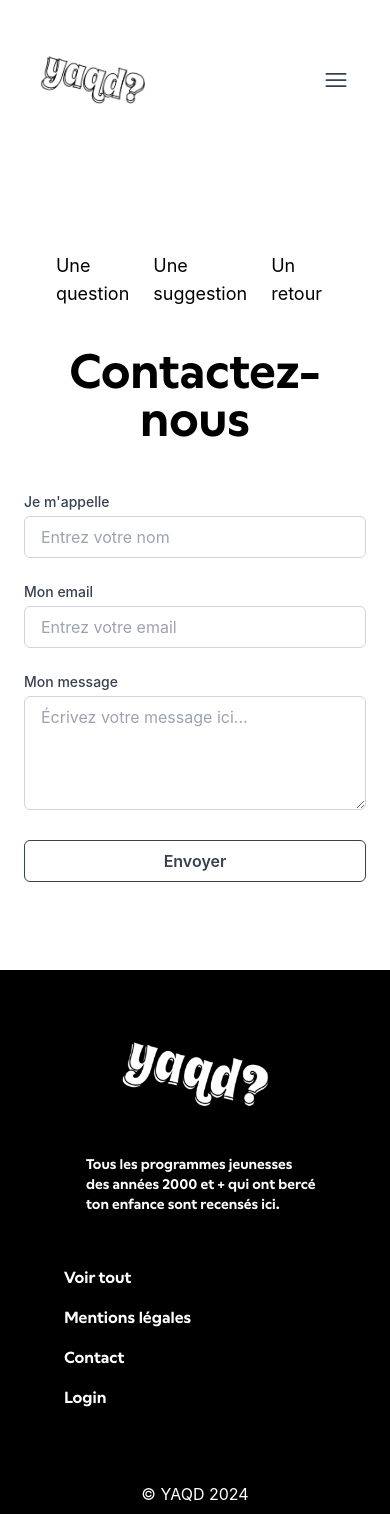
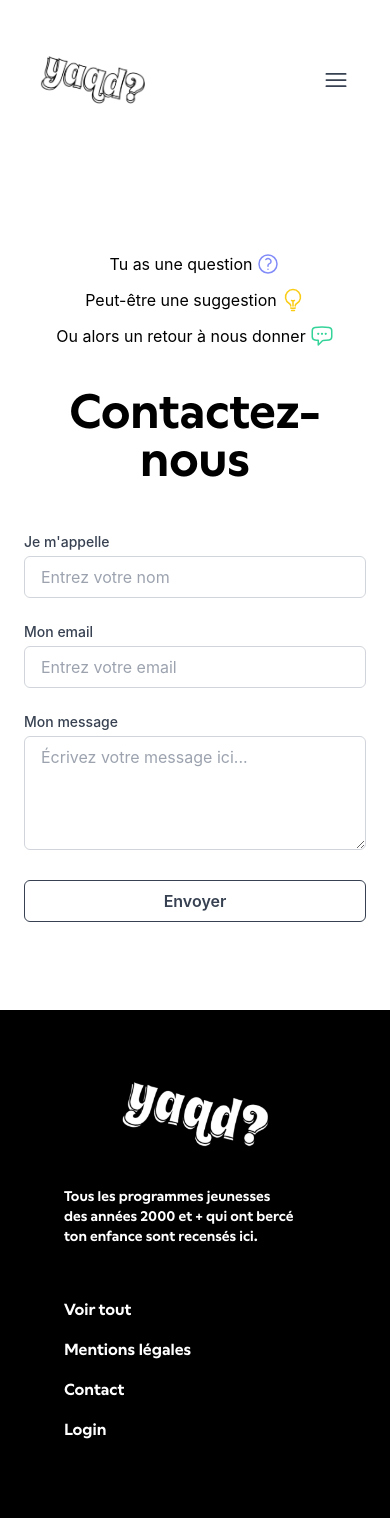
Before and after one commit to LauraKoNk/yaqd-front, a React (Create React App) app: page /contact in a window 390 px wide. Shown: the top 1518 px of the page. Built offline with nearby package versions, Linux system fonts and the light colour scheme; no server answers.

Commit message:
Responsive Contact + Footer modif

```diff
--- a/src/components/Contact.js
+++ b/src/components/Contact.js
@@ -2,21 +2,30 @@ const Contact = () => {
     return (
         <>
         {/* Phrase entête */}
-        <div className="mx-16 mt-28 flex justify-center gap-3 text-lg">
-                Une question <svg xmlns="http://www.w3.org/2000/svg" fill="none" viewBox="0 0 24 24" stroke-width="1.5" stroke="currentColor" class="size-6 text-indigo-400 transition-transform duration-300 ease-in-out hover:-translate-y-2">
+        <div className="text-base flex flex-col md:flex-row items-center md:items-baseline md:space-x-3 md:justify-center md:text-lg space-y-3 mt-28">
+                <div className="flex flex-row">
+                    Tu as une question
+                    <svg xmlns="http://www.w3.org/2000/svg" fill="none" viewBox="0 0 24 24" stroke-width="1.5" stroke="currentColor" class="size-6 ml-1 text-indigo-400 transition-transform duration-300 ease-in-out hover:-translate-y-2">
                         <path stroke-linecap="round" stroke-linejoin="round" d="M9.879 7.519c1.171-1.025 3.071-1.025 4.242 0 1.172 1.025 1.172 2.687 0 3.712-.203.179-.43.326-.67.442-.745.361-1.45.999-1.45 1.827v.75M21 12a9 9 0 1 1-18 0 9 9 0 0 1 18 0Zm-9 5.25h.008v.008H12v-.008Z" />
                     </svg>
-                Une suggestion <svg xmlns="http://www.w3.org/2000/svg" fill="none" viewBox="0 0 24 24" stroke-width="1.5" stroke="currentColor" class="size-6 text-yellow-400 transition-transform duration-300 ease-in-out hover:-translate-y-2">
+                </div>
+                <div className="flex flex-row">
+                    Peut-être une suggestion
+                    <svg xmlns="http://www.w3.org/2000/svg" fill="none" viewBox="0 0 24 24" stroke-width="1.5" stroke="currentColor" class="size-6 ml-1 text-yellow-400 transition-transform duration-300 ease-in-out hover:-translate-y-2">
                         <path stroke-linecap="round" stroke-linejoin="round" d="M12 18v-5.25m0 0a6.01 6.01 0 0 0 1.5-.189m-1.5.189a6.01 6.01 0 0 1-1.5-.189m3.75 7.478a12.06 12.06 0 0 1-4.5 0m3.75 2.383a14.406 14.406 0 0 1-3 0M14.25 18v-.192c0-.983.658-1.823 1.508-2.316a7.5 7.5 0 1 0-7.517 0c.85.493 1.509 1.333 1.509 2.316V18" />
                     </svg>
-                Un retour <svg xmlns="http://www.w3.org/2000/svg" fill="none" viewBox="0 0 24 24" stroke-width="1.5" stroke="currentColor" class="size-6 text-emerald-400 transition-transform duration-300 ease-in-out hover:-translate-y-2">
+                </div>
+                <div className="flex flex-row">
+                    Ou alors un retour à nous donner
+                    <svg xmlns="http://www.w3.org/2000/svg" fill="none" viewBox="0 0 24 24" stroke-width="1.5" stroke="currentColor" class="size-6 ml-1 text-emerald-400 transition-transform duration-300 ease-in-out hover:-translate-y-2">
                         <path stroke-linecap="round" stroke-linejoin="round" d="M8.625 9.75a.375.375 0 1 1-.75 0 .375.375 0 0 1 .75 0Zm0 0H8.25m4.125 0a.375.375 0 1 1-.75 0 .375.375 0 0 1 .75 0Zm0 0H12m4.125 0a.375.375 0 1 1-.75 0 .375.375 0 0 1 .75 0Zm0 0h-.375m-13.5 3.01c0 1.6 1.123 2.994 2.707 3.227 1.087.16 2.185.283 3.293.369V21l4.184-4.183a1.14 1.14 0 0 1 .778-.332 48.294 48.294 0 0 0 5.83-.498c1.585-.233 2.708-1.626 2.708-3.228V6.741c0-1.602-1.123-2.995-2.707-3.228A48.394 48.394 0 0 0 12 3c-2.392 0-4.744.175-7.043.513C3.373 3.746 2.25 5.14 2.25 6.741v6.018Z" />
                     </svg>
                 </div>
+            </div>
             {/* Formulaire */}
-            <div class="max-w-lg mx-auto p-6 mb-16">
+            <div class="p-6 mb-16">
                 <h2 class="text-5xl font-wallop-semibold text-black text-center mt-4 mb-12">Contactez-nous</h2>
-                <form name="contact" method="POST" class="space-y-6" data-netlify="true" onSubmit="submit">
+                <form name="contact" method="POST" class="space-y-6 max-w-lg mx-auto" data-netlify="true" onSubmit="submit">
                     <div>
                     <input type="hidden" name="form-name" value="contact" />
                         <label for="name" class="block text-sm font-medium text-gray-700">Je m'appelle</label>
--- a/src/components/Footer.js
+++ b/src/components/Footer.js
@@ -24,10 +24,12 @@ const Footer = () => {
 
   return (
     <>
-      <div className="bg-black text-white space-y-5 md:space-y-0  p-16 md:flex md:justify-between font-wallop-semibold">
-        <div className="md:hidden flex flex-col items-center space-y-7">
+     <div className="bg-black text-white space-y-5 md:space-y-0  p-16 md:flex md:justify-between font-wallop-semibold">
+        <div className="md:hidden flex flex-col space-y-8">
+          <div className="w-full flex justify-center">
           <img src="/assets/YAQD-logo.png" alt="Logo" className="md:hidden h-20" />
-          <p className="md:hidden pl-4 pt-3 pb-8 text-sm text-balance max-w-[250px]"> Tous les programmes jeunesses des années 2000 et + qui ont bercé ton enfance sont recensés ici.</p>
+          </div>
+          <p className="md:hidden pl-0 pb-8 text-sm text-balance max-w-[250px]"> Tous les programmes jeunesses des années 2000 et + qui ont bercé ton enfance sont recensés ici.</p>
         </div>
         <div className="leftSide">
           <img src="/assets/YAQD-logo.png" alt="Logo" className="hidden md:block md:h-16 md:pl-10" />
```
Lines whose indentation alone changed are shown as unchanged.
